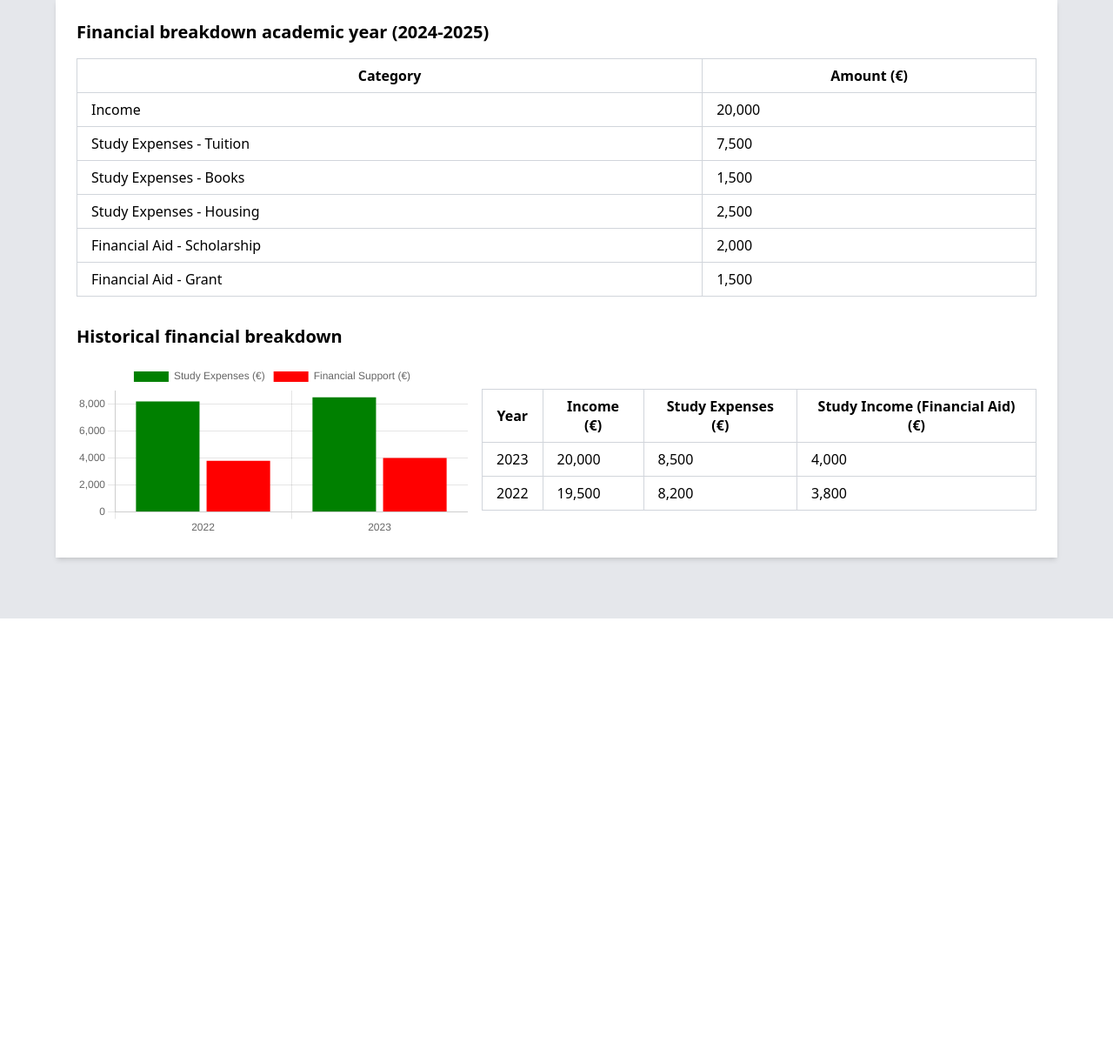
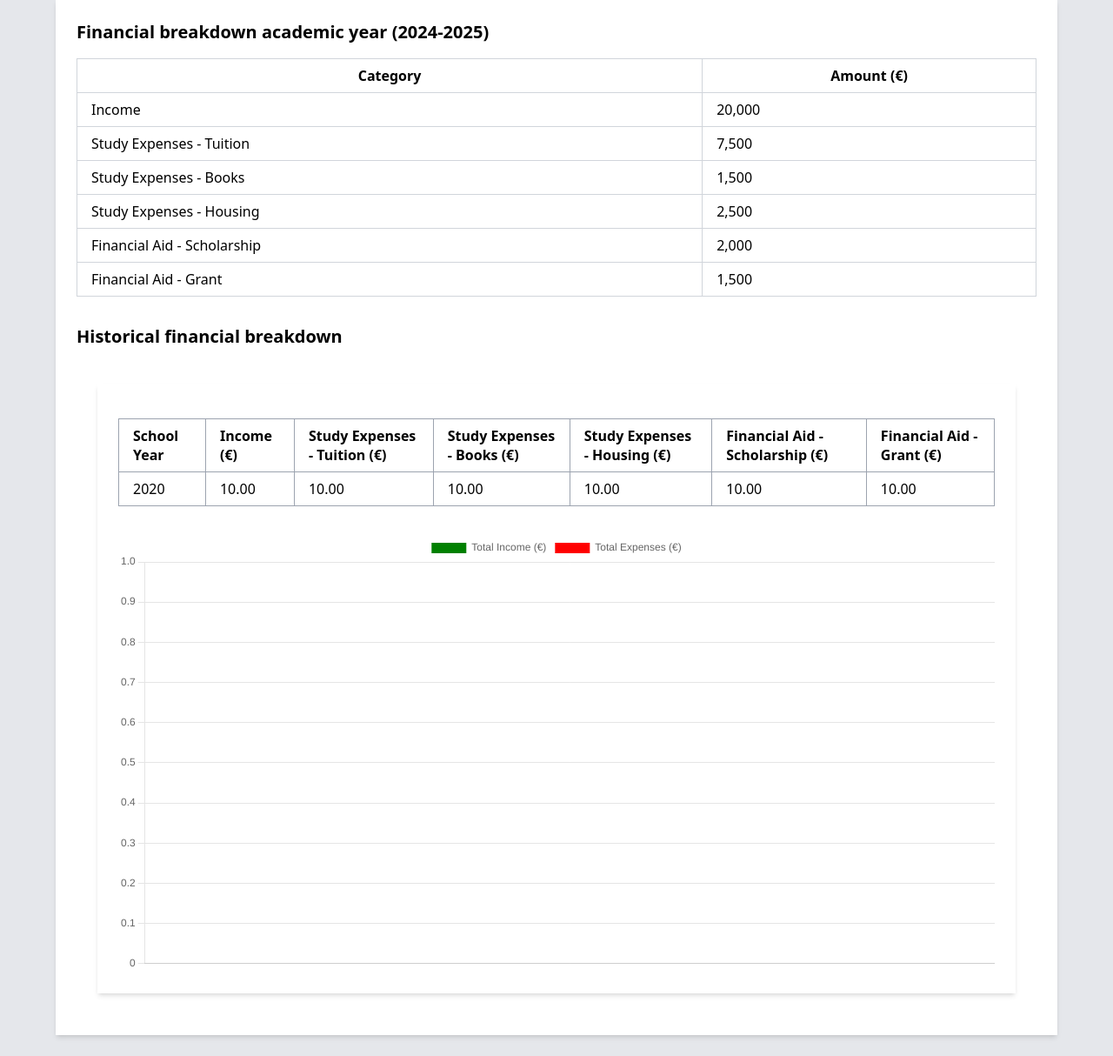
Before and after one commit to SeppeV-2158896/SYST_financials, a Django app: template financial_aids_uhasselt/app/templates/financial_overview.html in a window 1280 px wide. Shown: the part 89-1303 px from the top of the page at 87% size. Before the commit the page ends 800 px from the top, so only its background shows below. Run offline with Django 5.2, Linux system fonts and the light colour scheme; the template is opened without the code that fills it: most values are stand-ins (such as "Sample title", 1, 10 or a date in 2020); some libraries are stand-ins or nearby versions.

Commit message:
add working historical overview

```diff
--- a/financial_aids_uhasselt/app/templates/financial_overview.html
+++ b/financial_aids_uhasselt/app/templates/financial_overview.html
@@ -54,38 +54,36 @@
 
             <!-- Historical Financial Status Section -->
             <h2 class="text-xl font-bold mb-4">Historical financial breakdown</h2>
-            <div class="flex flex-col lg:flex-row items-center lg:justify-between w-full">
-                <!-- Bar Chart -->
-                <div class="mb-4 lg:mb-0 lg:mr-4">
-                    <canvas id="financialChart" width="450" height="200"></canvas>
-                </div>
-                <!-- Overview of Last Years -->
-                <div class="flex flex-col lg:flex-row items-center lg:justify-between w-full">
-                    <div class="overflow-x-auto">
-                        <table class="min-w-full border border-gray-300">
+            <div class="flex flex-col items-center p-6">
+                <div class="w-full max-w-6xl bg-white shadow-md p-6">
+                    <table class="min-w-full border-collapse border border-gray-400 mt-4">
                         <thead>
                             <tr>
-                                    <th class="border border-gray-300 px-4 py-2">Year</th>
-                                    <th class="border border-gray-300 px-4 py-2">Income (€)</th>
-                                    <th class="border border-gray-300 px-4 py-2">Study Expenses (€)</th>
-                                    <th class="border border-gray-300 px-4 py-2">Study Income (Financial Aid) (€)</th>
+                                <th class="border border-gray-400 px-4 py-2 text-left">School Year</th>
+                                <th class="border border-gray-400 px-4 py-2 text-left">Income (€)</th>
+                                <th class="border border-gray-400 px-4 py-2 text-left">Study Expenses - Tuition (€)</th>
+                                <th class="border border-gray-400 px-4 py-2 text-left">Study Expenses - Books (€)</th>
+                                <th class="border border-gray-400 px-4 py-2 text-left">Study Expenses - Housing (€)</th>
+                                <th class="border border-gray-400 px-4 py-2 text-left">Financial Aid - Scholarship (€)</th>
+                                <th class="border border-gray-400 px-4 py-2 text-left">Financial Aid - Grant (€)</th>
                             </tr>
                         </thead>
                         <tbody>
+                            {% for data in historical_data %}
                             <tr>
-                                    <td class="border border-gray-300 px-4 py-2">2023</td>
-                                    <td class="border border-gray-300 px-4 py-2">20,000</td>
-                                    <td class="border border-gray-300 px-4 py-2">8,500</td>
-                                    <td class="border border-gray-300 px-4 py-2">4,000</td>
+                                <td class="border border-gray-400 px-4 py-2">{{ data.school_year }}</td>
+                                <td class="border border-gray-400 px-4 py-2">{{ data.income|floatformat:2 }}</td>
+                                <td class="border border-gray-400 px-4 py-2">{{ data.study_expenses_tuition|floatformat:2 }}</td>
+                                <td class="border border-gray-400 px-4 py-2">{{ data.study_expenses_books|floatformat:2 }}</td>
+                                <td class="border border-gray-400 px-4 py-2">{{ data.study_expenses_housing|floatformat:2 }}</td>
+                                <td class="border border-gray-400 px-4 py-2">{{ data.financial_aid_scholarship|floatformat:2 }}</td>
+                                <td class="border border-gray-400 px-4 py-2">{{ data.financial_aid_grant|floatformat:2 }}</td>
                             </tr>
-                                <tr>
-                                    <td class="border border-gray-300 px-4 py-2">2022</td>
-                                    <td class="border border-gray-300 px-4 py-2">19,500</td>
-                                    <td class="border border-gray-300 px-4 py-2">8,200</td>
-                                    <td class="border border-gray-300 px-4 py-2">3,800</td>
-                                </tr>
+                            {% endfor %}
                         </tbody>
                     </table>
+                    <div class="flex justify-center mt-8">
+                        <canvas id="financialChart" width="800" height="400"></canvas>
                     </div>
                 </div>
             </div>
@@ -93,20 +91,21 @@
     </div>
     <script src="https://cdn.jsdelivr.net/npm/chart.js"></script>
     <script>
+        document.addEventListener('DOMContentLoaded', function () {
             const ctx = document.getElementById('financialChart').getContext('2d');
             const financialChart = new Chart(ctx, {
                 type: 'bar',
                 data: {
-                labels: ['2022', '2023'],
+                    labels: {{ graph_labels|safe }}, // Labels for the academic years
                     datasets: [
                         {
-                        label: 'Study Expenses (€)',
-                        data: [8200, 8500],
+                            label: 'Total Income (€)',
+                            data: {{ graph_income|safe }}, // Total income for each year
                             backgroundColor: 'green',
                         },
                         {
-                        label: 'Financial Support (€)',
-                        data: [3800, 4000],
+                            label: 'Total Expenses (€)',
+                            data: {{ graph_expenses|safe }}, // Total expenses for each year
                             backgroundColor: 'red',
                         }
                     ]
@@ -120,6 +119,12 @@
                     }
                 }
             });
+
+            // Debugging logs
+            console.log("Labels:", {{ graph_labels|safe }});
+            console.log("Income Data:", {{ graph_income|safe }});
+            console.log("Expenses Data:", {{ graph_expenses|safe }});
+        });
     </script>
 </body>
 </html>
```
Also changed, not shown: financial_aids_uhasselt/app/models.py (+13 -0 lines), financial_aids_uhasselt/app/views.py (+32 -1 lines), financial_aids_uhasselt/populate_historical_data.py (added, +37 -0 lines), financial_aids_uhasselt/app/migrations/0008_historicaldata.py (added), financial_aids_uhasselt/app/migrations/0009_remove_historicaldata_amount_and_more.py (added), financial_aids_uhasselt/db.sqlite3. Lines whose indentation alone changed are shown as unchanged.
